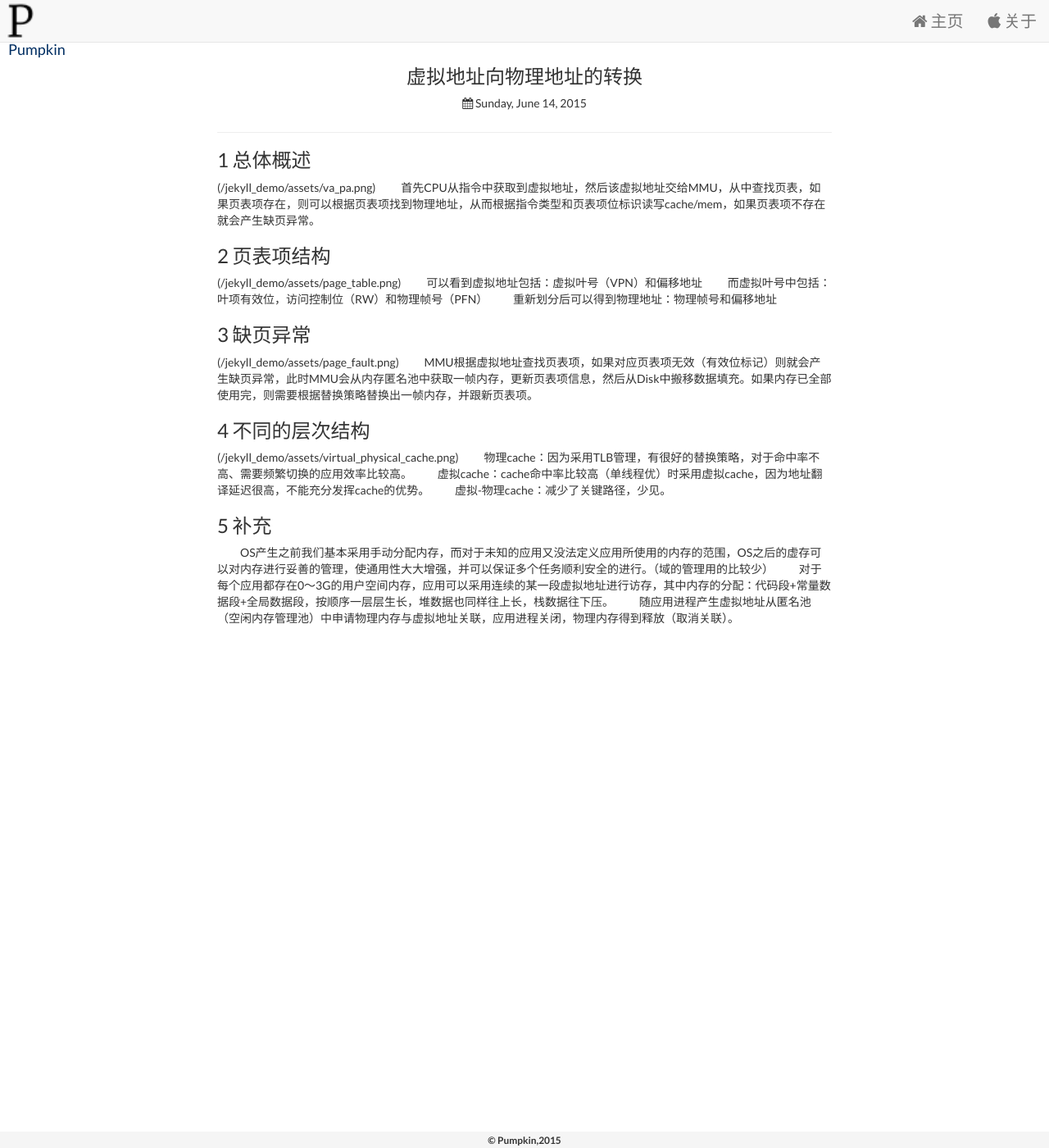
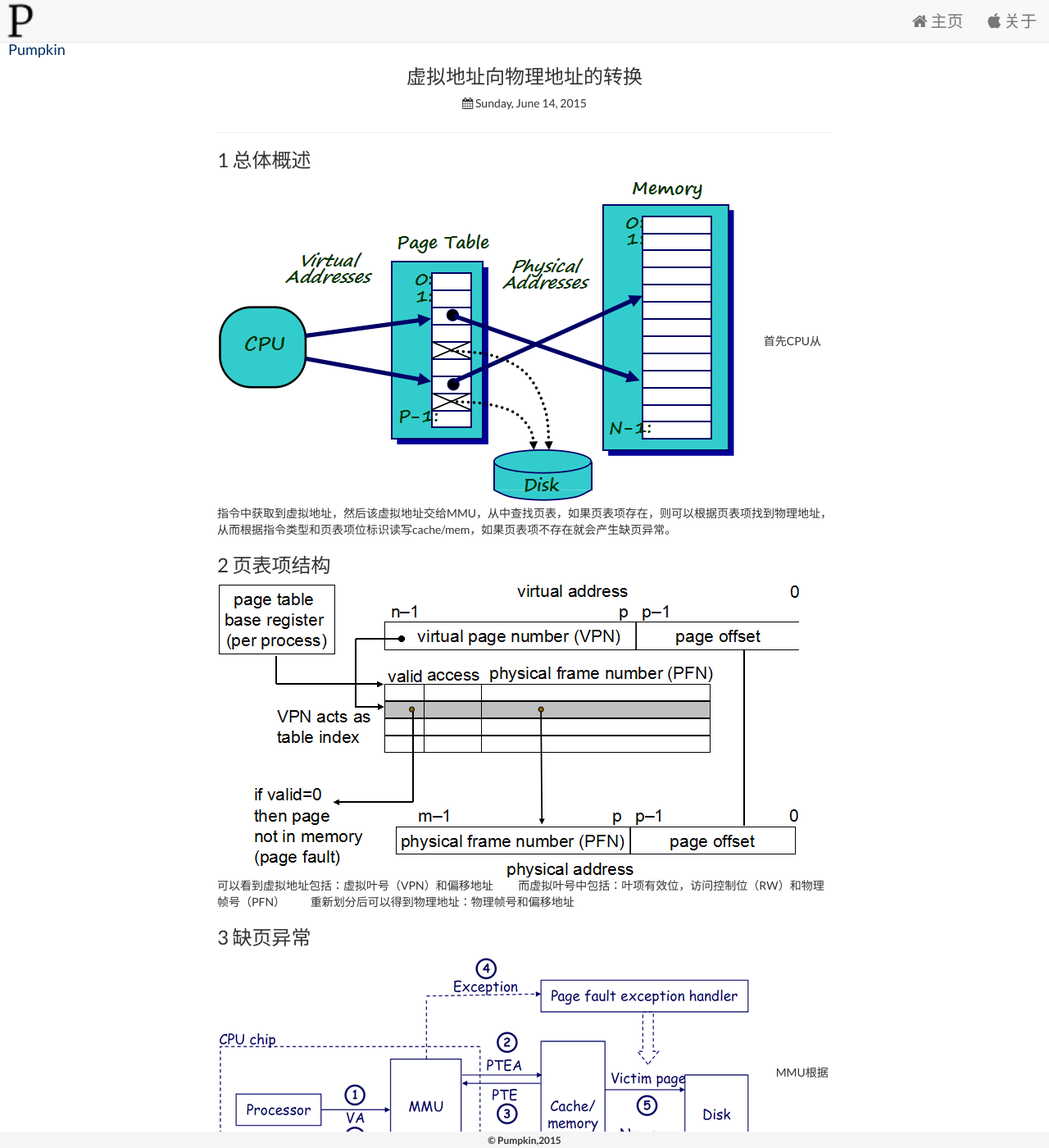
Before and after one commit to LarryBrick/jekyll_demo, a Jekyll site: the page built from _posts/2015-06-14-虚拟地址向物理地址转换.md, in a window 1280 px wide and 1400 px high. Shown: the whole window at 82% size. Built offline with Jekyll 4.4.1, drawn with Linux system fonts in a browser that asks for light colours; nearby versions of some CDN libraries; some of the changed text lies outside the part shown.

Commit message:
修改图片链接

```diff
--- a/_posts/2015-06-14-虚拟地址向物理地址转换.md
+++ b/_posts/2015-06-14-虚拟地址向物理地址转换.md
@@ -7,21 +7,21 @@ published: true
 ---
 
 ### 1 总体概述
-({{site.baseurl}}/assets/va_pa.png)
+![va_pa.png]({{site.baseurl}}/assets/va_pa.png)
 　　首先CPU从指令中获取到虚拟地址，然后该虚拟地址交给MMU，从中查找页表，如果页表项存在，则可以根据页表项找到物理地址，从而根据指令类型和页表项位标识读写cache/mem，如果页表项不存在就会产生缺页异常。
 
 ### 2 页表项结构
-({{site.baseurl}}/assets/page_table.png)
+![page_table.png]({{site.baseurl}}/assets/page_table.png)
 　　可以看到虚拟地址包括：虚拟叶号（VPN）和偏移地址
 　　而虚拟叶号中包括：叶项有效位，访问控制位（RW）和物理帧号（PFN）
 　　重新划分后可以得到物理地址：物理帧号和偏移地址
 
 ### 3 缺页异常
-({{site.baseurl}}/assets/page_fault.png)
+![page_fault.png]({{site.baseurl}}/assets/page_fault.png)
 　　MMU根据虚拟地址查找页表项，如果对应页表项无效（有效位标记）则就会产生缺页异常，此时MMU会从内存匿名池中获取一帧内存，更新页表项信息，然后从Disk中搬移数据填充。如果内存已全部使用完，则需要根据替换策略替换出一帧内存，并跟新页表项。
 
 ### 4 不同的层次结构
-({{site.baseurl}}/assets/virtual_physical_cache.png)
+![virtual_physical_cache.png]({{site.baseurl}}/assets/virtual_physical_cache.png)
 　　物理cache：因为采用TLB管理，有很好的替换策略，对于命中率不高、需要频繁切换的应用效率比较高。
 　　虚拟cache：cache命中率比较高（单线程优）时采用虚拟cache，因为地址翻译延迟很高，不能充分发挥cache的优势。
 　　虚拟-物理cache：减少了关键路径，少见。
```
Also changed, not shown: _posts/2015-01-31-更好的掌控自己.md (+1 -1 lines).
